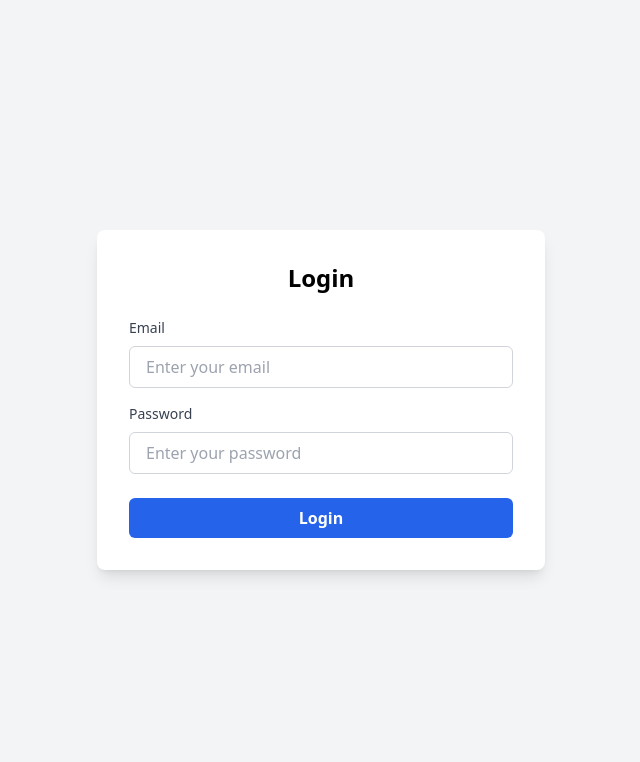
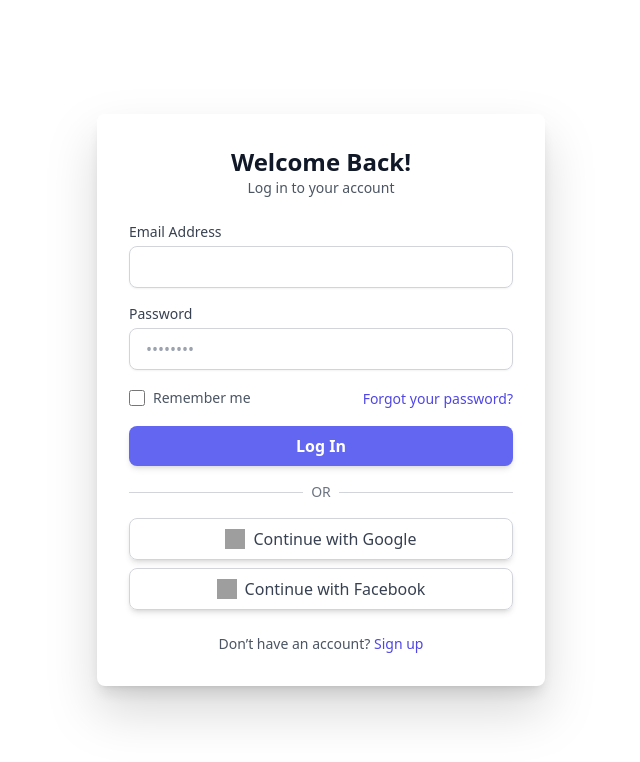
Before and after one commit to Kirito0051/Travel_Tails, a Nuxt app: page /login in a window 1280 px wide. Shown: the top 762 px of the page, without its empty margins (319-959 px from the left). Built offline with nearby package versions, Linux system fonts and the light colour scheme; grey boxes are pictures that could not be loaded; a web font is replaced by a local one.

Commit message:
Update login.vue

```diff
--- a/pages/login.vue
+++ b/pages/login.vue
@@ -1,25 +1,81 @@
 <template>
-    <div class="flex items-center justify-center min-h-screen bg-gray-100">
-        <div class="bg-white p-8 rounded-lg shadow-lg w-full max-w-md">
-            <h2 class="text-2xl font-bold mb-6 text-center">Login</h2>
-            <form @submit.prevent="handleLogin">
-                <div class="mb-4">
-                    <label for="email" class="block text-sm font-medium text-gray-700 mb-2">Email</label>
-                    <input v-model="email" type="email" id="email"
-                        class="w-full px-4 py-2 border border-gray-300 rounded-md focus:outline-none focus:ring focus:ring-blue-200"
-                        placeholder="Enter your email" required />
+    <div class="bg-cover bg-center h-screen" style="background-image: url('');">
+        <div class="min-h-screen flex items-center justify-center p-4">
+            <!-- Card Container -->
+            <div
+                class="bg-white rounded-lg shadow-lg overflow-hidden max-w-md w-full flex flex-col p-8 drop-shadow-2xl">
+                <!-- Header Section -->
+                <div class="text-center mb-6">
+                    <h1 class="text-2xl font-bold text-gray-900">Welcome Back!</h1>
+                    <p class="text-sm text-gray-600">Log in to your account</p>
                 </div>
-                <div class="mb-6">
-                    <label for="password" class="block text-sm font-medium text-gray-700 mb-2">Password</label>
-                    <input v-model="password" type="password" id="password"
-                        class="w-full px-4 py-2 border border-gray-300 rounded-md focus:outline-none focus:ring focus:ring-blue-200"
-                        placeholder="Enter your password" required />
+
+                <!-- Login Form -->
+                <form @submit.prevent="submitLogin" class="space-y-4">
+                    <!-- Email Input -->
+                    <div>
+                        <label for="email" class="block text-sm font-medium text-gray-700">Email Address</label>
+                        <input type="email" id="email" v-model="form.email"
+                            class="mt-1 block w-full px-4 py-2 border border-gray-300 rounded-lg shadow-sm focus:ring-indigo-500 focus:border-indigo-500 text-gray-900"
+                            required />
+                    </div>
+
+                    <!-- Password Input -->
+                    <div>
+                        <label for="password" class="block text-sm font-medium text-gray-700">Password</label>
+                        <input type="password" id="password" v-model="form.password"
+                            class="mt-1 block w-full px-4 py-2 border border-gray-300 rounded-lg shadow-sm focus:ring-indigo-500 focus:border-indigo-500 text-gray-900"
+                            placeholder="••••••••" required />
+                    </div>
+
+                    <!-- Remember Me and Forgot Password -->
+                    <div class="flex items-center justify-between">
+                        <div class="flex items-center">
+                            <input type="checkbox" id="remember" v-model="form.remember"
+                                class="h-4 w-4 text-indigo-600 border-gray-300 rounded" />
+                            <label for="remember" class="ml-2 block text-sm text-gray-600">Remember me</label>
+                        </div>
+                        <div>
+                            <a href="#" class="text-sm text-indigo-600 hover:underline">Forgot your password?</a>
+                        </div>
+                    </div>
+
+                    <!-- Submit Button -->
+                    <div>
+                        <button type="submit"
+                            class="w-full py-2 bg-indigo-500 text-white rounded-lg shadow-md font-semibold hover:bg-indigo-600">
+                            Log In
+                        </button>
+                    </div>
+                </form>
+
+                <!-- Divider -->
+                <div class="flex items-center my-4">
+                    <div class="flex-grow h-px bg-gray-300"></div>
+                    <span class="mx-2 text-sm text-gray-500">OR</span>
+                    <div class="flex-grow h-px bg-gray-300"></div>
                 </div>
-                <button type="submit"
-                    class="w-full py-2 px-4 bg-blue-600 text-white font-semibold rounded-md hover:bg-blue-700 focus:outline-none">
-                    Login
-                </button>
-            </form>
+
+                <!-- Social Login Buttons -->
+                <div class="space-y-2">
+                    <button
+                        class="w-full py-2 flex items-center justify-center border border-gray-300 text-gray-700 rounded-lg shadow-md hover:bg-gray-100">
+                        <img src="/images/google.png" alt="Google" class="w-5 h-5 mr-2" />
+                        Continue with Google
+                    </button>
+                    <button
+                        class="w-full py-2 flex items-center justify-center border border-gray-300 text-gray-700 rounded-lg shadow-md hover:bg-gray-100">
+                        <img src="/images/fb.png" alt="Facebook" class="w-5 h-5 mr-2" />
+                        Continue with Facebook
+                    </button>
+                </div>
+
+                <!-- Sign Up Link -->
+                <p class="text-center text-sm text-gray-600 mt-6">
+                    Don’t have an account? <NuxtLink to="/signup" class="text-indigo-600 hover:underline">Sign up
+                    </NuxtLink>
+                </p>
+            </div>
         </div>
     </div>
 </template>
@@ -28,27 +84,31 @@
 export default {
     data() {
         return {
-            email: '',
-            password: '',
+            form: {
+                email: '',
+                password: '',
+                remember: false,
+            },
         };
     },
     methods: {
-        async handleLogin() {
-            try {
-                const response = await $fetch('/api/login', {
-                    method: 'POST',
-                    body: { email: this.email, password: this.password },
-                });
-                if (response.success) {
-                    alert('Login successful!');
-                } else {
-                    alert('Invalid credentials');
-                }
-            } catch (error) {
-                console.error(error);
-                alert('Error logging in');
+        submitLogin() {
+            // Simulate login logic
+            console.log('Login form submitted:', this.form);
+
+            // Perform validation or API call here
+            if (!this.form.email || !this.form.password) {
+                alert('Please fill in both email and password!');
+                return;
             }
+
+            // Example: Successful login message
+            alert('Logged in successfully!');
         },
     },
 };
 </script>
+
+<style>
+/* Add custom styles if needed */
+</style>
```
